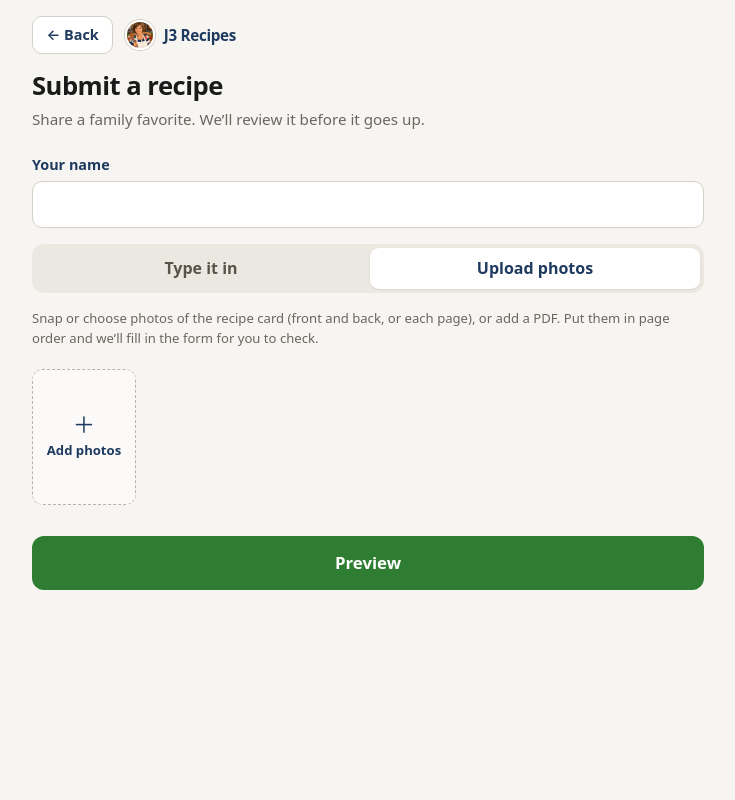
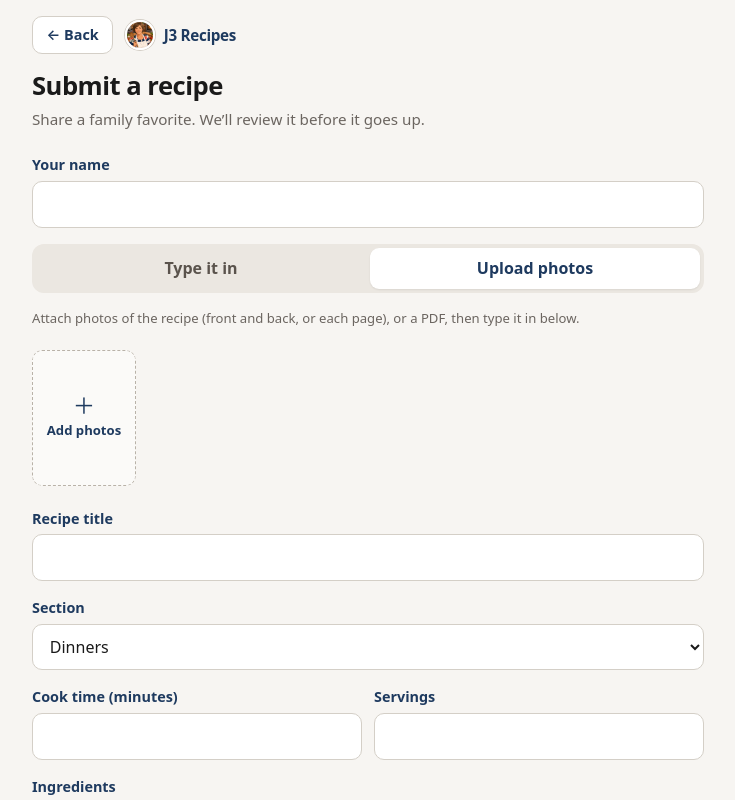
Before and after one commit to turbojones/j3-recipies, a React (Vite) app: page /submit in a window 1280 px wide. Both pictures are taken after a click on the tab "Upload photos". Shown: the top 800 px of the page, without its empty margins (272-1007 px from the left). Built offline with nearby package versions, Linux system fonts and the light colour scheme.

Commit message:
Submit: hide auto-fill promise until AI Gateway is enabled

```diff
--- a/src/pages/SubmitRecipe.tsx
+++ b/src/pages/SubmitRecipe.tsx
@@ -26,6 +26,9 @@ import { isListHeading } from '../lib/listHeading'
 type Step = 'form' | 'preview' | 'done'
 type Tab = 'type' | 'upload'
 type AutofillState = 'idle' | 'running' | 'done' | 'failed'
+
+/** Photo auto-fill is off until the Vercel AI Gateway has a card on file. Set VITE_AUTOFILL_ENABLED=true to turn it back on. */
+const AUTOFILL_ON = import.meta.env.VITE_AUTOFILL_ENABLED === 'true'
 
 function fieldsEmpty(f: DraftFields): boolean {
   return !f.title.trim() && !f.ingredients.trim() && !f.steps.trim()
@@ -137,7 +140,7 @@ export default function SubmitRecipe() {
         }
       }),
     )
-    if (fieldsEmpty(fieldsRef.current) && photosRef.current.some((p) => p.status === 'done')) {
+    if (AUTOFILL_ON && fieldsEmpty(fieldsRef.current) && photosRef.current.some((p) => p.status === 'done')) {
       void runAutofill()
     }
   }
@@ -266,7 +269,7 @@ export default function SubmitRecipe() {
   }
 
   const busy = autofill === 'running'
-  const canRefill = photos.some((p) => p.status === 'done') && !busy
+  const canRefill = AUTOFILL_ON && photos.some((p) => p.status === 'done') && !busy
 
   return (
     <div className="page">
@@ -332,8 +335,9 @@ export default function SubmitRecipe() {
           {tab === 'upload' && (
             <div className="tab-panel" role="tabpanel">
               <p className="field-hint">
-                Snap or choose photos of the recipe card (front and back, or each page), or add a PDF. Put them in
-                page order and we’ll fill in the form for you to check.
+                {AUTOFILL_ON
+                  ? 'Snap or choose photos of the recipe card (front and back, or each page), or add a PDF. Put them in page order and we’ll fill in the form for you to check.'
+                  : 'Attach photos of the recipe (front and back, or each page), or a PDF, then type it in below.'}
               </p>
               <PhotoStrip
                 photos={photos}
@@ -348,6 +352,12 @@ export default function SubmitRecipe() {
                   Fill in the form from these photos
                 </button>
               )}
+            </div>
+          )}
+
+          {tab === 'upload' && !AUTOFILL_ON && (
+            <div className="tab-panel" role="tabpanel" aria-label="Recipe details">
+              <DraftFieldsEditor fields={fields} onChange={setFields} idPrefix="submit-upload" />
             </div>
           )}
 
```
